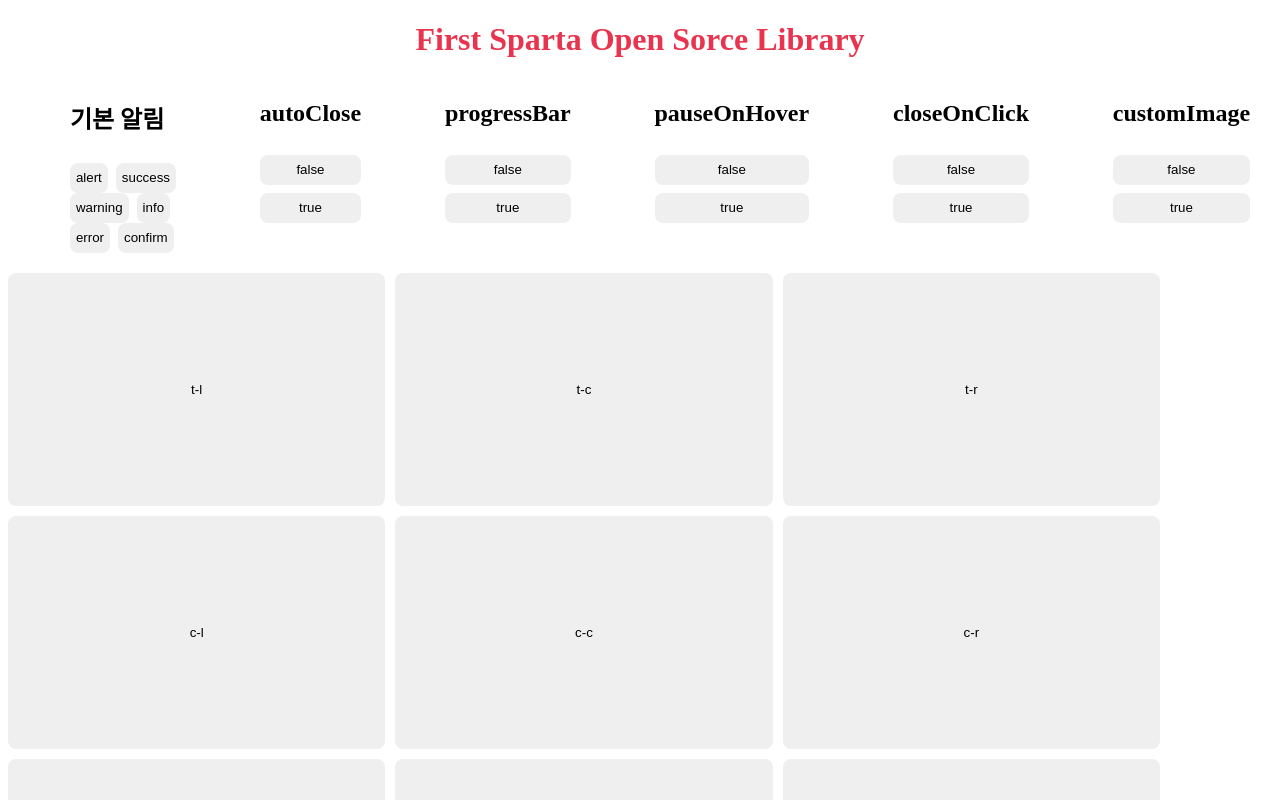
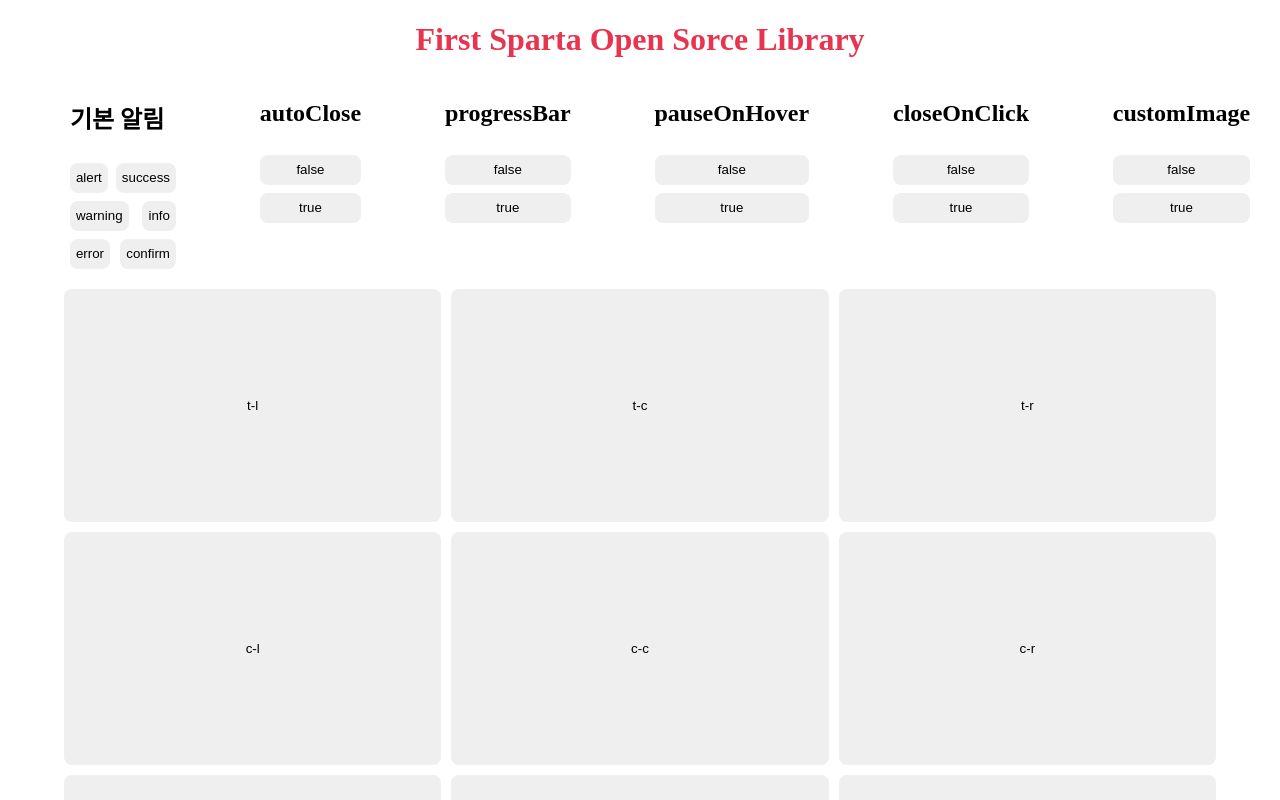
Before and after one commit to Challenge-Closure/Garlic-Toast, a React (Vite) app: page / in a window 1280 px wide. Shown: the top 800 px of the page. Built offline with nearby package versions, Linux system fonts and the light colour scheme.

Commit message:
merge: dev 병합

```diff
--- a/src/index.css
+++ b/src/index.css
@@ -21,16 +21,6 @@ button {
 #common-alert {
   display: flex;
   flex-direction: column;
-<<<<<<< HEAD
-  gap: 10px;
-}
-
-#common-alert span {
-  display: flex;
-  gap: 8px;
-}
-
-=======
   gap: 8px;
 
   span {
@@ -40,7 +30,6 @@ button {
   }
 }
 
->>>>>>> 2eb08c6af5afb5532da43cd0fc9231f4a7d76fb2
 #grid-wrap {
   display: flex;
   justify-content: center;
@@ -56,10 +45,6 @@ button {
   align-items: center;
   justify-items: center;
   gap: 10px;
-<<<<<<< HEAD
-  max-width: 1200px;
-=======
->>>>>>> 2eb08c6af5afb5532da43cd0fc9231f4a7d76fb2
 }
 
 #grid-container span,
@@ -72,9 +57,6 @@ button {
   display: flex;
   flex-direction: column;
   gap: 8px;
-<<<<<<< HEAD
-}
-=======
 }
 
 button.type-on,
@@ -85,4 +67,3 @@ button.closeOnClick-on,
 button.customImage-on {
   border: 2px solid black;
 }
->>>>>>> 2eb08c6af5afb5532da43cd0fc9231f4a7d76fb2
```
Also changed, not shown: 1 other file (tests, documents, lock files or other folders).
